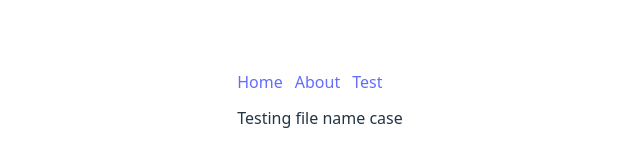
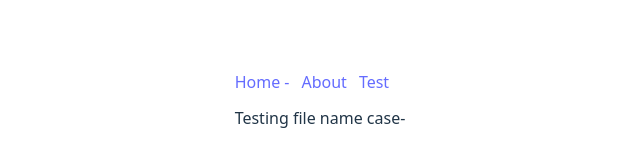
Before and after one commit to dineshpammi/CI-CD-test, a React (Vite) app: page /test in a window 1280 px wide. Shown: the part 300-466 px from the top of the page, without its empty margins (320-960 px from the left). Built offline with nearby package versions, Linux system fonts and the light colour scheme.

Commit message:
Fikle name update

```diff
--- a/src/App.jsx
+++ b/src/App.jsx
@@ -8,7 +8,7 @@ export default function App() {
   return (
     <div style={{ padding: 16 }}>
       <nav style={{ display: 'flex', gap: 12, marginBottom: 12 }}>
-        <Link to="/">Home</Link>
+        <Link to="/">Home -</Link>
         <Link to="/about">About</Link>
         <Link to="/test">Test</Link>
       </nav>
--- a/src/TEST.jsx
+++ b/src/TEST.jsx
@@ -1,6 +1,6 @@
 function Test() {
     return (
-        <div>Testing file name case</div>
+        <div>Testing file name case-</div>
     )
 }
 
```
